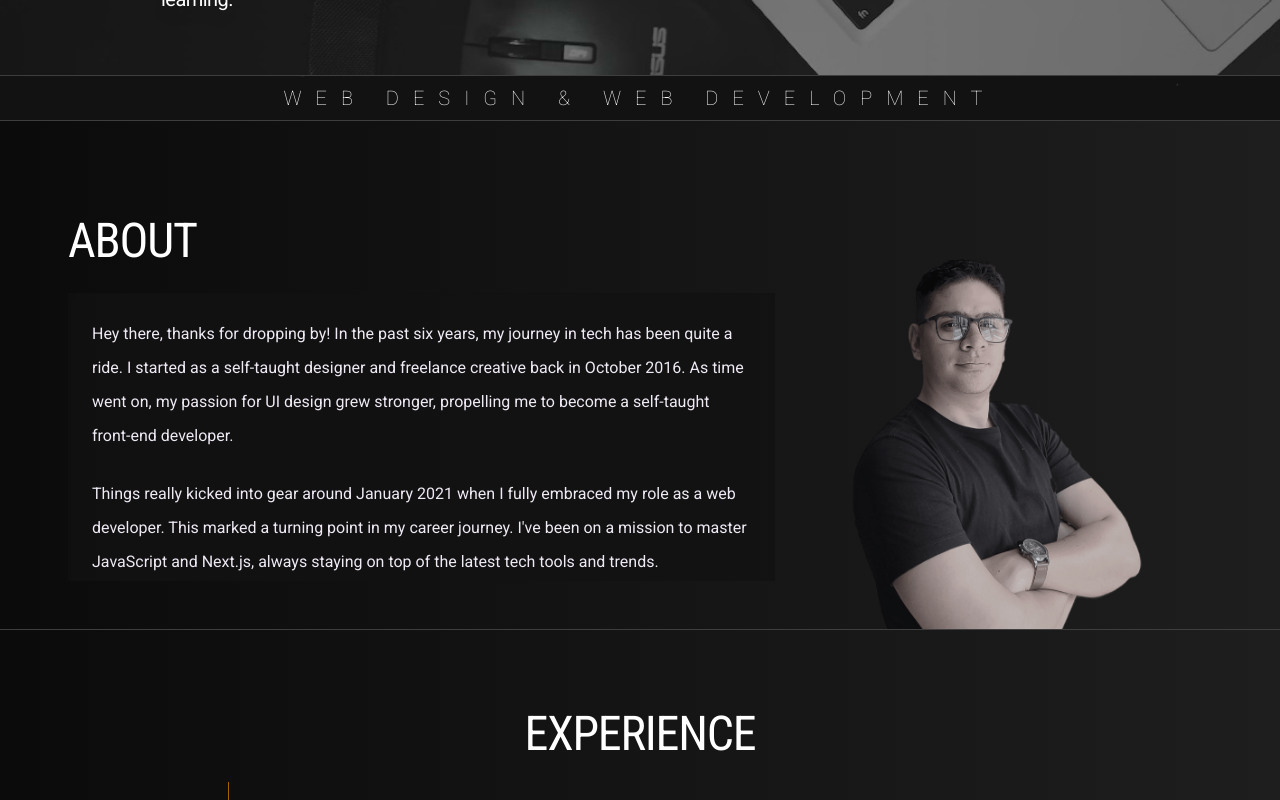
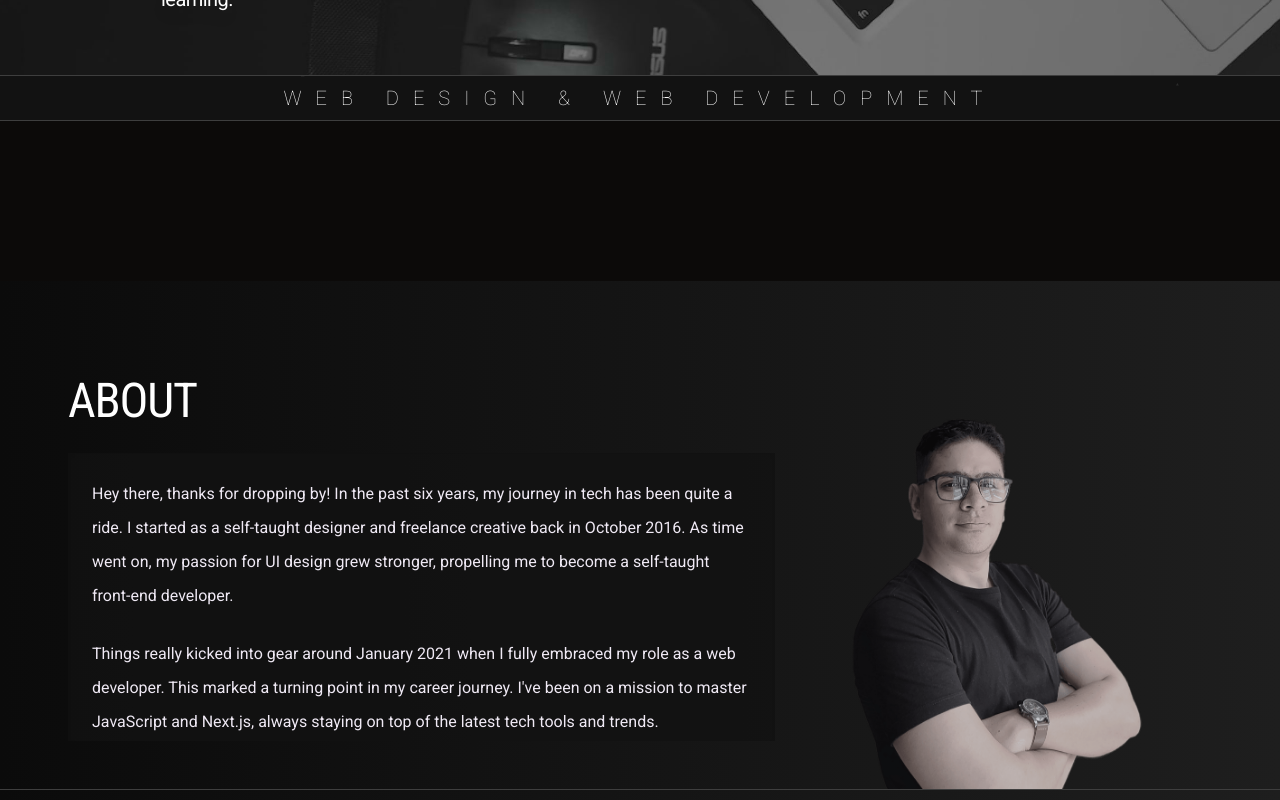
Before and after one commit to jor-g-r/portfolio-Jorge-Rondon, a Next.js app in the folder portfolio/: page / in a window 1280 px wide. Shown: the part 700-1500 px from the top of the page. Built offline with nearby package versions, Linux system fonts and the light colour scheme.

Commit message:
component init

```diff
--- a/portfolio/src/app/page.tsx
+++ b/portfolio/src/app/page.tsx
@@ -15,6 +15,8 @@ export default function Home() {
 
       <Hero />
 
+      <SkillSlider />
+
       <About />
 
       <Experience />
```
